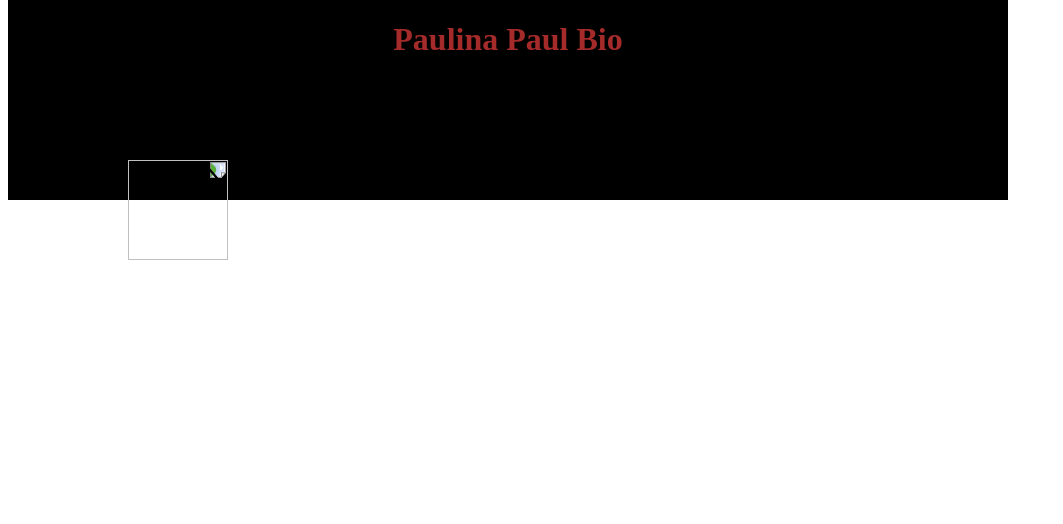
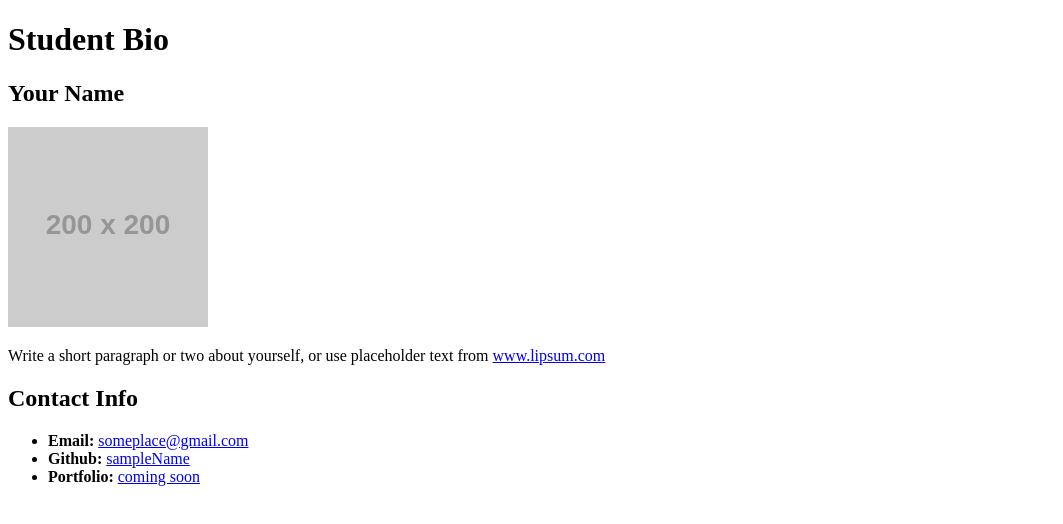
Before and after one commit to paulinatharail/paulinatharail.github.io, a plain HTML site: page index.html in a window 1280 px wide. Shown: the whole page, without its empty margins (0-1063 px from the left). Drawn offline with Linux system fonts and the light colour scheme; placeholder pictures from the web are drawn by us.

Commit message:
start from example

```diff
--- a/index.html
+++ b/index.html
@@ -1,29 +1,42 @@
 <!DOCTYPE html>
-<html lang="en">
+
+<!-- CSS Stylesheets with Relative Paths -->
+
+<html lang="en-us">
 <head>
-    <meta charset="UTF-8">
-    <meta name="viewport" content="width=device-width, initial-scale=1.0">
-    <meta http-equiv="X-UA-Compatible" content="ie=edge">
-    <title>Paulina Paul Bio</title>
+  <meta charset="UTF-8">
+  <title>CSS Stylesheets with Relative Paths</title>
 
-    <!-- Stylesheets -->
-    <link rel="stylesheet" type="text/css" href="style_index.css">
+  <!-- This line is money! It points your HTML to the CSS file. -->
+  <!-- Notice the "relative" pathway? It matches a file inside our current directory's "assets" folder. Open it to see our style rules. -->
+  <link rel="stylesheet" type="text/css" href="style.css">
+</head>
 
-    <div class="center-banner">
-
-        <h1 class="header">Paulina Paul Bio</h1>
-
-    </div>
-
-    <div class="main-details">
-
-        <img class="img1" src="/Users/paulinapaul/Desktop/Documents/Personal/Photos/London_2018/IMG_9051.jpg">
-        <p class="para">
-            Some text here.
-        </p>
-    </div>
-</head>
 <body>
 
+  <header>
+    <h1>Student Bio</h1>
+  </header>
+
+  <main class="container">
+    <section id="main-bio">
+      <section id="figure">
+        <h2 id="bio-name">Your Name</h2>
+        <img id="bio-image" src="https://placehold.it/200x200" alt="Your Name">
+      </section>
+      <p>Write a short paragraph or two about yourself, or use placeholder text from <a href="http://www.lipsum.com/">www.lipsum.com</a></p>
+    </section>
+
+    <aside id="contact-info">
+      <h2>Contact Info</h2>
+      <ul>
+        <li><strong>Email:</strong> <a href="#">someplace@gmail.com</a></li>
+        <li><strong>Github:</strong> <a href="#">sampleName</a></li>
+        <li><strong>Portfolio:</strong> <a href="#">coming soon</a></li>
+      </ul>
+    </aside>
+  </main>
+
 </body>
+
 </html>
--- a/style_index.css
+++ /dev/null
@@ -1,32 +0,0 @@
-.img1{
-    position: absolute;
-    left: 10%;
-    height: 100px;
-    width: 100px;
-    transform: rotate(90deg);
-    top: 20%;
-    left: 10%;
-}
-
-.center-banner{
-    position: absolute;
-    top:0%;
-    text-align: center;
-    background-color: black;
-    color:white;
-    height: 200px;
-    width: 1000px;
-}
-
-.header{
-    color: brown;
-}
-
-.para{
-    color:black;
-}
-
-.main-details{
-    float: left;
-    background-color:peachpuff;
-}
```
